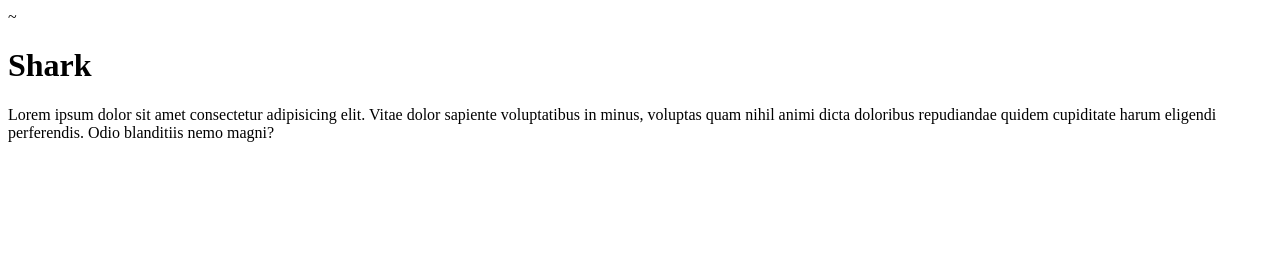
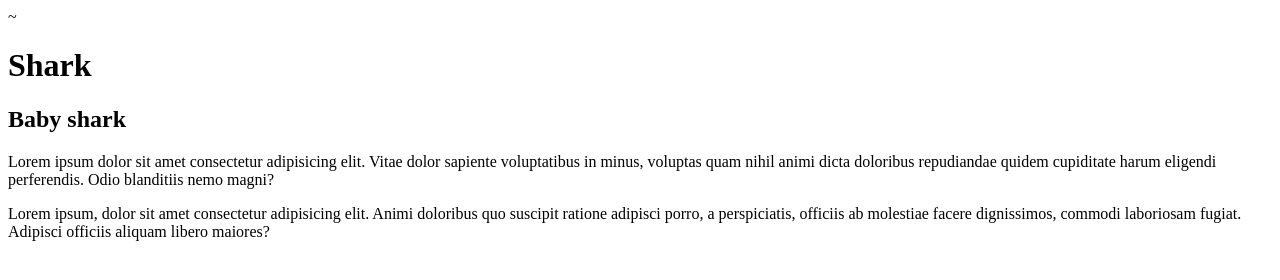
Before and after one commit to vmolash/fewd-training, a plain HTML site: page pages/shark.html in a window 1280 px wide. Drawn offline with Linux system fonts and the light colour scheme.

Commit message:
updated pages

```diff
--- a/pages/shark.html
+++ b/pages/shark.html
@@ -8,6 +8,8 @@
 </head>
 <body>
     <h1>Shark</h1>
+    <h2>Baby shark</h2>
     <p>Lorem ipsum dolor sit amet consectetur adipisicing elit. Vitae dolor sapiente voluptatibus in minus, voluptas quam nihil animi dicta doloribus repudiandae quidem cupiditate harum eligendi perferendis. Odio blanditiis nemo magni?</p>
+    <p>Lorem ipsum, dolor sit amet consectetur adipisicing elit. Animi doloribus quo suscipit ratione adipisci porro, a perspiciatis, officiis ab molestiae facere dignissimos, commodi laboriosam fugiat. Adipisci officiis aliquam libero maiores?</p>
 </body>
 </html>
```
Also changed, not shown: pages/fish.html (+2 -0 lines).
